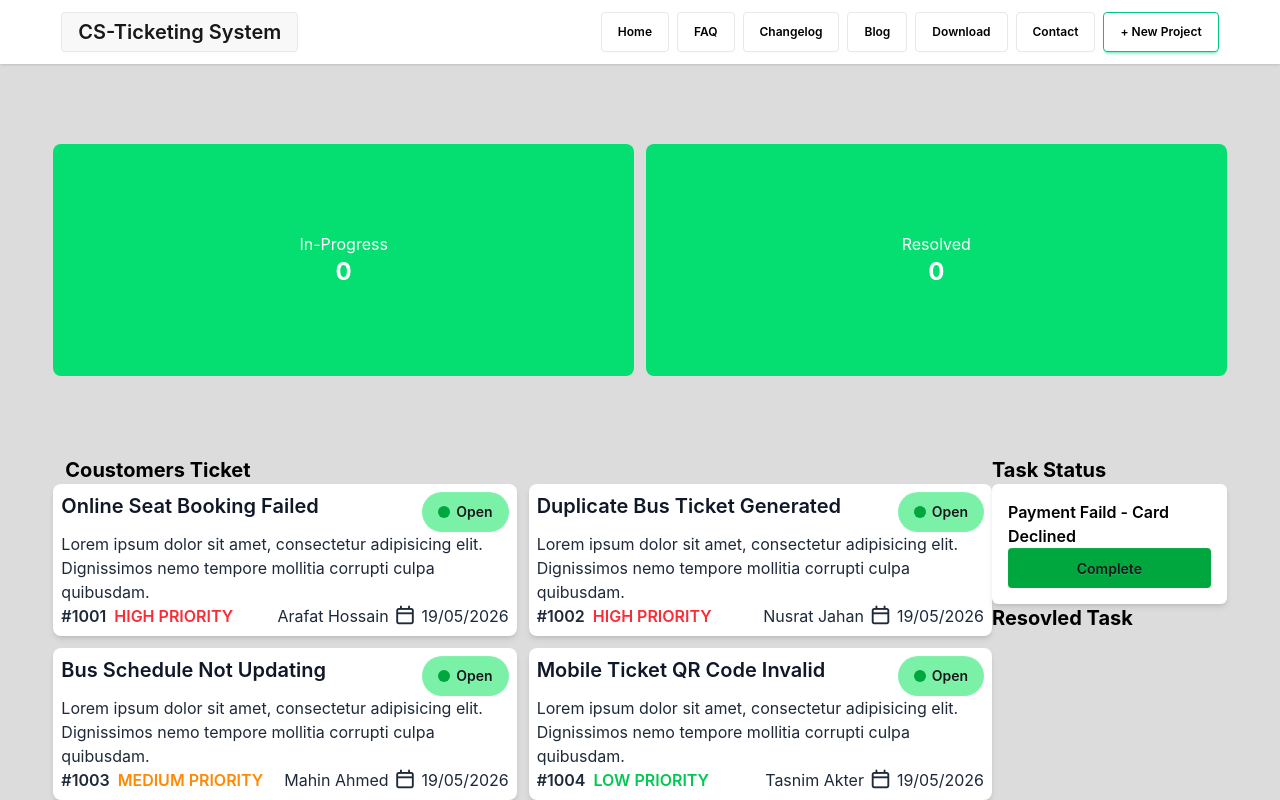
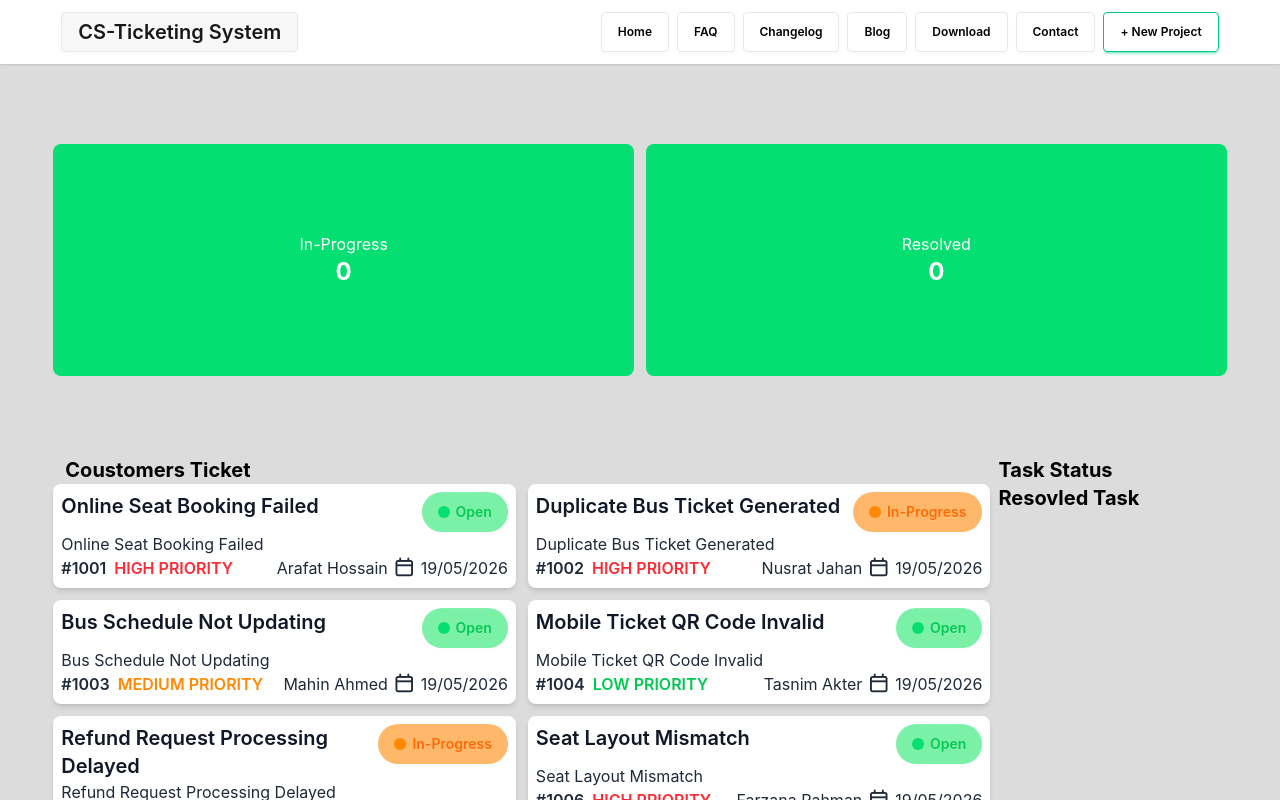
Before and after one commit to jahirul2109/CS-TICKETING-SYSTEM, a React (Vite) app: page / in a window 1280 px wide. Shown: the top 800 px of the page. Built offline with nearby package versions, Linux system fonts and the light colour scheme.

Commit message:
make dynamic card

```diff
--- a/src/App.jsx
+++ b/src/App.jsx
@@ -1,22 +1,38 @@
 import { useState } from 'react'
 import Navbar from './component/nav/Navbar'
 import Count from './component/hero_section/Count'
-import Status from './component/ticket/Status'
 import Cardcointainer from './component/card/Cardcontainer'
 
-const promiseData = fetch('/data/api_data.js').then(res=> res.json());
+const promiseData = fetch('/data/api_data.js').then(res => res.json());
 
 function App() {
-  const [count, setCount] = useState(0)
-
+  const [selected, setSelected] = useState([])
+  const [removeSelected, setRemoveSelected] = useState([])
+  const addProgress = (card) => {
+    const cards = [...selected, card];
+    setSelected(cards);
+  }
+  const addResolve = (resolve) => {
+    const resolveData = [...removeSelected, resolve];
+    setRemoveSelected(resolveData);
+  }
+  console.log(selected)
   return (
     <>
       <nav>
         <Navbar></Navbar>
       </nav>
- <Count></Count>
+      <Count
+        removeSelected={removeSelected}
+        selected={selected}
+      ></Count>
       <Cardcointainer
- promiseData = {promiseData}
+        removeSelected={removeSelected}
+        addResolve={addResolve}
+        addProgress={addProgress}
+        selected={selected}
+        setSelected={setSelected}
+        promiseData={promiseData}
       ></Cardcointainer>
     </>
   )
--- a/src/component/card/Card.jsx
+++ b/src/component/card/Card.jsx
@@ -1,20 +1,31 @@
 import React from 'react'
 
-export default function Card({ coustomerData }) {
+export default function Card({ addProgress, cards, setCards }) {
+    // removeCards
+    const removehandel = (data) => {
+        const remaing = cards.filter(card => card.id !== data.id);
+        setCards(remaing)
+    }
+    const handelSelect = (data) => {
+        addProgress(data)
+    }
     return (
         <div className='col-span-4'>
             <h1 className='text-xl mx-3 font-bold'>Coustomers Ticket</h1>
             <div className='grid grid-cols-2 gap-3 w-full'>
-                {coustomerData.map(data => <div className='p-2 rounded-lg shadow-md bg-white'>
+                {cards.map(data => <div onClick={() => {
+                    removehandel(data)
+                    handelSelect(data)
+                }} className='p-2 rounded-lg shadow-md bg-white'>
                     <div className='flex justify-between text-xl font-semibold text-gray-900'>
                         <h1 className=''>{data.title}</h1>
-                        <div className='btn border-none outline-none  rounded-full bg-green-300'> <div className='w-3 h-3 rounded-full bg-green-600'></div>Open</div>
+                        <div className={`btn border-none outline-none  rounded-full ${data.status == "Open" ? "bg-green-300 text-green-500" : "bg-orange-300 text-orange-500"}`}> <div className={`w-3 h-3 rounded-full ${data.status == "Open" ? "bg-green-400" : "bg-orange-400"}`}></div>{data.status}</div>
                     </div>
-                    <p className='text-gray-800'>Lorem ipsum dolor sit amet, consectetur adipisicing elit. Dignissimos nemo tempore mollitia corrupti culpa quibusdam.</p>
+                    <p className='text-gray-800'>{data.title}</p>
                     <div className='flex justify-between text-gray-800'>
                         <div className='flex justify-between gap-2'>
                             <h1 className='font-semibold'>{data.id}</h1>
-                            <h1 className= {data.priority == "HIGH PRIORITY" ? "text-red-500 font-semibold" : data.priority == "MEDIUM PRIORITY" ? "text-orange-400 font-semibold" : "text-green-500 font-semibold"}>{data.priority}</h1>
+                            <h1 className={data.priority == "HIGH PRIORITY" ? "text-red-500 font-semibold" : data.priority == "MEDIUM PRIORITY" ? "text-orange-400 font-semibold" : "text-green-500 font-semibold"}>{data.priority}</h1>
                         </div>
                         <div className='flex justify-between gap-1 items-center text-gray-800 '>
                             <p>{data.customer}</p>
--- a/src/component/card/Cardcontainer.jsx
+++ b/src/component/card/Cardcontainer.jsx
@@ -1,27 +1,30 @@
-import React, { use } from 'react'
+import React, { use, useEffect, useState } from 'react'
 import Card from './Card'
+import InProgress from '../task/Progress';
+export default function Cardcointainer({ promiseData, selected, setSelected, addProgress, removeSelected, addResolve }) {
+    const coustomerData = use(promiseData);
+    const [cards, setCards] = useState([]);
 
-export default function Cardcointainer({promiseData}) {
-    const coustomerData = use (promiseData);
+    useEffect(() => {
+        setCards(coustomerData)
+    }, [coustomerData])
+
     console.log(coustomerData)
     return (
-        <div className='grid grid-cols-5 w-11/12 mx-auto mt-20'>
-            <Card coustomerData = {coustomerData}></Card>
-            <div className=''>
-                <div>
-                    <h1 className='text-xl font-bold'>Task Status</h1>
-                    {/* Task Status Card */}
-                    <div>
-                        <div className='bg-white rounded-md shadow-md p-4'>
-                            <h1 className='font-semibold'>Payment Faild - Card Declined</h1>
-                            <button className='btn bg-green-600 border-none w-full'>Complete</button>
-                        </div>
-                    </div>
-                </div>
-                <div>
-                    <h1 className='text-xl font-bold'>Resovled Task</h1>
-                </div>
-            </div>
+        <div className='grid grid-cols-5 gap-2 w-11/12 mx-auto mt-20'>
+            <Card
+                cards={cards}
+                setCards={setCards}
+                addProgress={addProgress}
+                selected={selected}
+                setSelected={setSelected}
+                coustomerData={coustomerData}></Card>
+            <InProgress
+                removeSelected={removeSelected}
+                addResolve={addResolve}
+                selected={selected}
+                setSelected={setSelected}
+            ></InProgress>
         </div>
     )
 }
--- a/src/component/hero_section/Count.jsx
+++ b/src/component/hero_section/Count.jsx
@@ -1,10 +1,10 @@
 import React from 'react'
 
-export default function Count() {
+export default function Count({ selected, removeSelected }) {
   return (
     <div className='w-11/12 mx-auto grid grid-cols-2 gap-3 text-white mt-20'>
-        <div className='bg-green-400 text-center py-22 rounded-lg '> <p>In-Progress</p> <h1 className='text-2xl font-bold'>0</h1></div>
-        <div className='bg-green-400 text-center py-22 rounded-lg '> <p>Resolved</p> <h1 className='text-2xl font-bold'>0</h1></div>
+      <div className='bg-green-400 text-center py-22 rounded-lg '> <p>In-Progress</p> <h1 className='text-2xl font-bold'>{selected.length}</h1></div>
+      <div className='bg-green-400 text-center py-22 rounded-lg '> <p>Resolved</p> <h1 className='text-2xl font-bold'>{removeSelected.length}</h1></div>
     </div>
   )
 }
--- /dev/null
+++ b/src/component/task/Progress.jsx
@@ -0,0 +1,41 @@
+import React from 'react'
+
+export default function InProgress({ selected, setSelected, addResolve, removeSelected }) {
+    const removeProgress = (data) => {
+        const remaningData = selected.filter(card => card.id !== data.id);
+        setSelected(remaningData)
+    }
+    const handelResolve = (data) => {
+        addResolve(data)
+    }
+    return (
+        <div className=''>
+            <div>
+                <h1 className='text-xl font-bold'>Task Status</h1>
+                {/* Task Status Card */}
+                {selected.map(task => <div>
+                    <div className='bg-white rounded-md mb-2 shadow-md p-4'>
+                        <h1 className='font-semibold'>{task.title}</h1>
+                        <button
+                            onClick={() => {
+                                removeProgress(task)
+                                handelResolve(task)
+                            }}
+                            className='btn bg-green-600 border-none w-full'>Complete</button>
+                    </div>
+                </div>)}
+            </div>
+            <div>
+                <h1 className='text-xl font-bold'>Resovled Task</h1>
+                {removeSelected.map(resolve => <div>
+                    <div className='bg-white rounded-md mb-2 shadow-md p-4'>
+                        <h1 className='font-semibold'>{resolve.title}</h1>
+                        <button
+                            disabled={true}
+                            className='btn bg-green-600 border-none w-full'>Resolve</button>
+                    </div>
+                </div>)}
+            </div>
+        </div>
+    )
+}
--- a/src/component/ticket/Status.jsx
+++ /dev/null
@@ -1,10 +0,0 @@
-import React from 'react'
-
-export default function Status() {
-  return (
-    <div className='w-10/12 mx-auto flex justify-between mt-14 font-semibold text-xl text-gray-800'>
-        <h1>Coustomer Ticket</h1>
-        <h1>Task Status</h1>
-    </div>
-  )
-}
```
Lines whose indentation alone changed are shown as unchanged.
